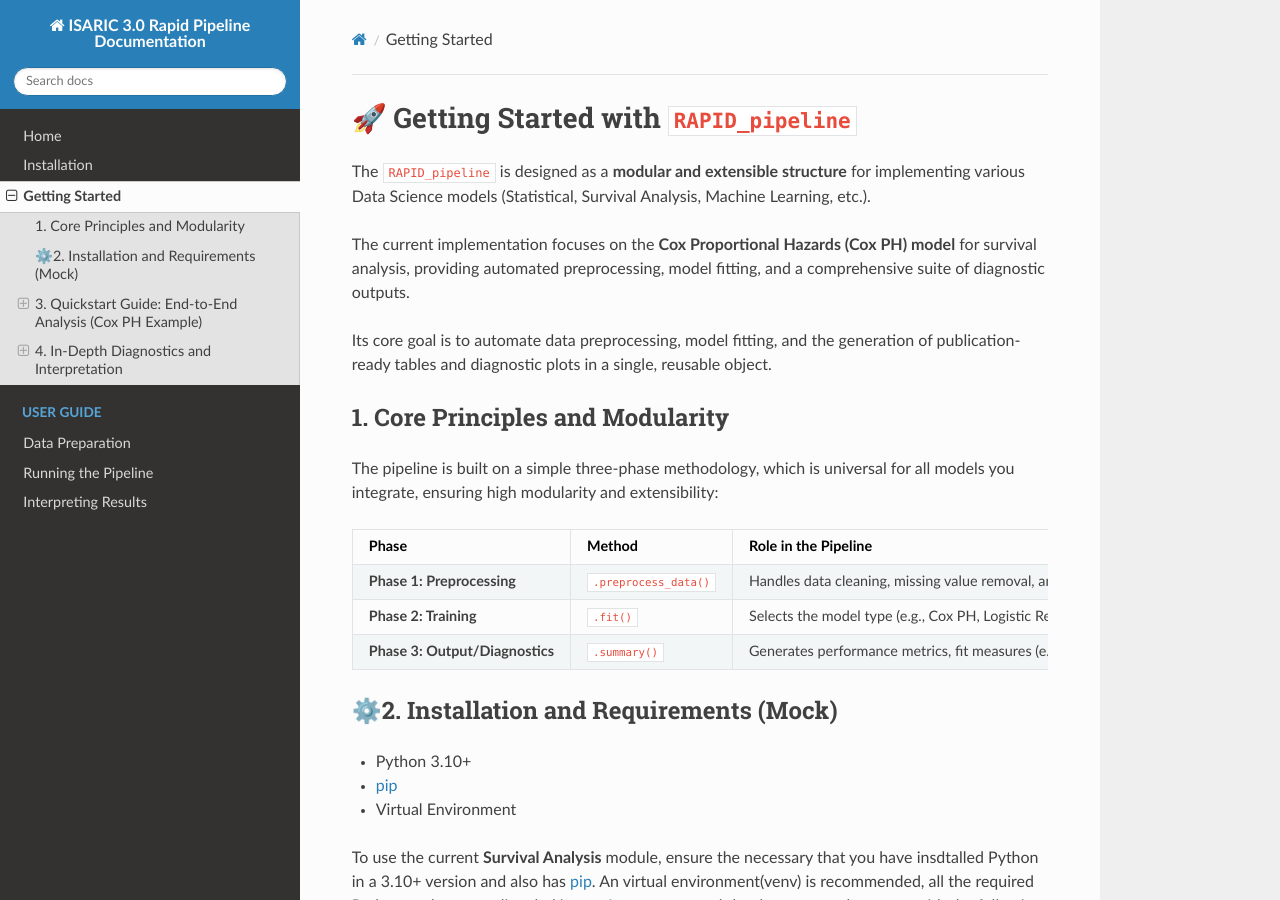
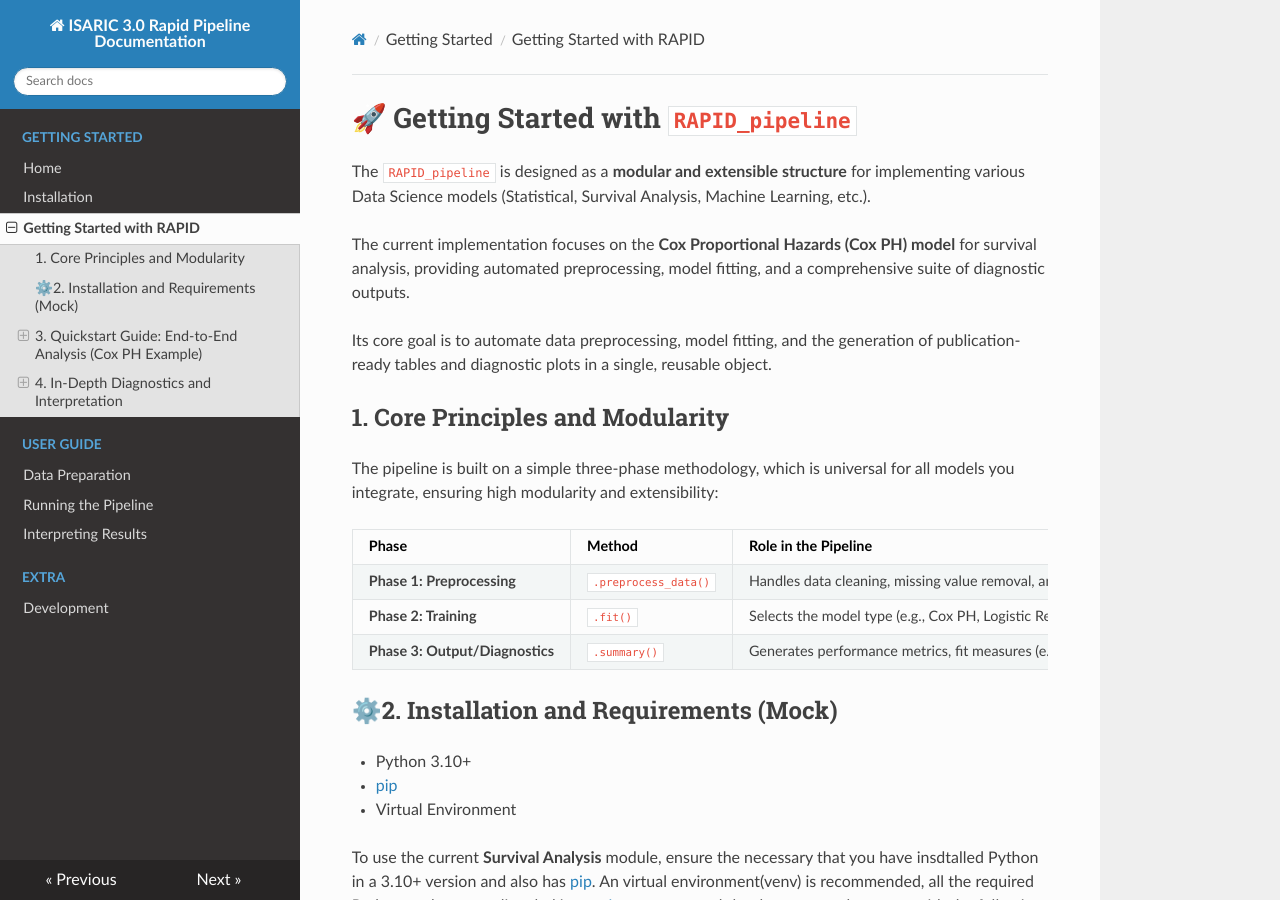
Before and after one commit to noispuc/isaric3.0-rapid, an MkDocs documentation site: the page built from docs/getting_started.md, in a window 1280 px wide and 900 px high. Built offline with MkDocs 1.6.1, drawn with Linux system fonts in a browser that asks for light colours; nearby versions of some CDN libraries.

```diff
--- a/mkdocs.yml
+++ b/mkdocs.yml
@@ -1,10 +1,13 @@
 site_name: ISARIC 3.0 Rapid Pipeline Documentation
 nav:
-  - Home: index.md
-  - Installation: installation.md
-  - Getting Started: getting_started.md
+  - Getting Started:
+    - Home: index.md
+    - Installation: installation.md
+    - Getting Started with RAPID: getting_started.md
   - User Guide:
       - Data Preparation: data_preparation.md
       - Running the Pipeline: running_the_pipeline.md
       - Interpreting Results: interpreting_results.md
+  - Extra:
+      - Development: getting_started_development.md
 theme: readthedocs
```
Also changed, not shown: docs/installation.md (added, +12 -0 lines).
